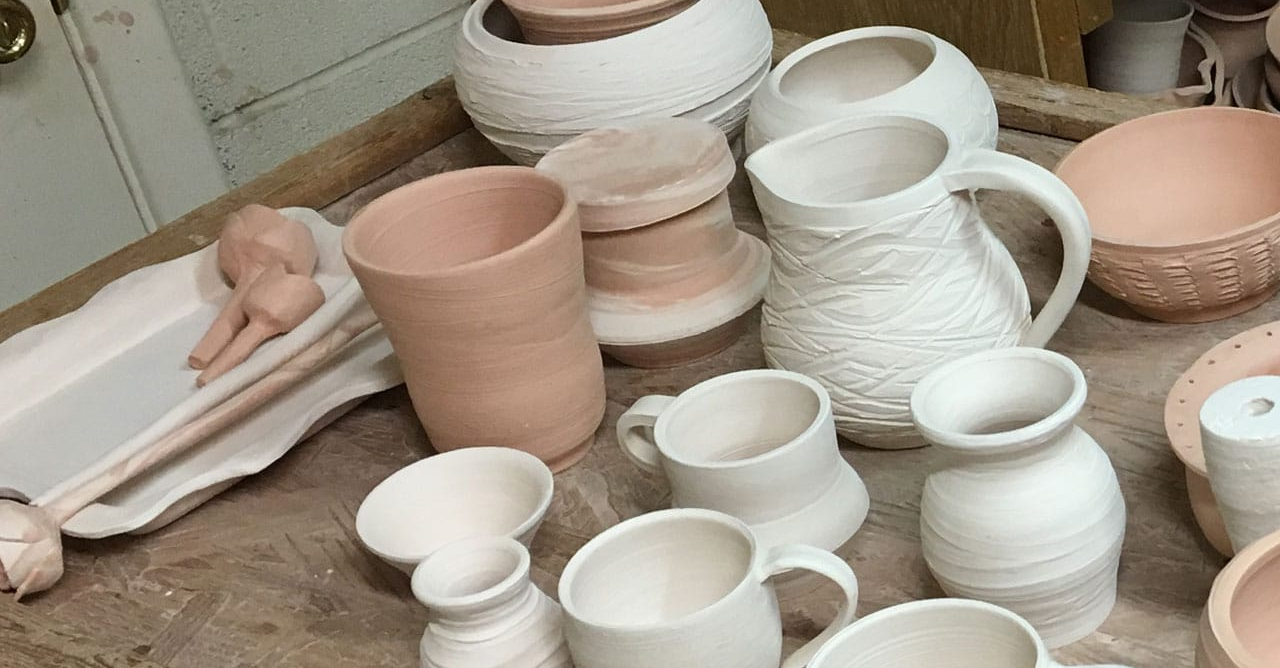
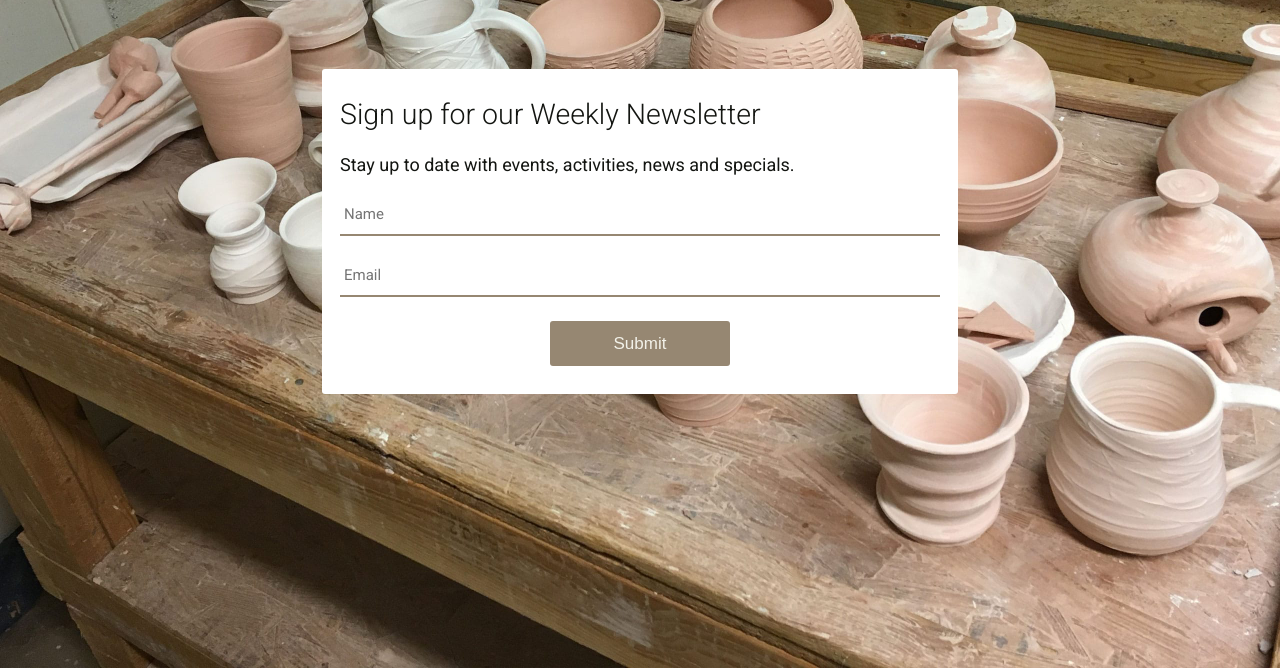
Before and after one commit to caep2015/Bent-Creek-Ceramics, a plain HTML site: page starter-files/newsletter.html in a window 1280 px wide. Shown: the part 132-800 px from the top of the page. Drawn offline with Linux system fonts and the light colour scheme.

Commit message:
added form with function

```diff
--- a/starter-files/newsletter.css
+++ b/starter-files/newsletter.css
@@ -1,3 +1,4 @@
+/*
 body {
   background-image: url("images/background-2.jpg");
 }
@@ -6,10 +7,188 @@ h2 {
   font-family: Merriweather;
   font-weight: 300;
   font-size: 175%;
-}
+} */
 
 h7 {
   font-size: 125%;
   font-weight: 400;
   text-align: center;
 }
+
+
+
+/*---codepen-- */
+body {
+  background-image: url("images/background-2.jpg");
+  background-size: cover;
+  backgroun-repeat: no-repeat;
+  font-family: "Roboto";
+  font-weight: 300;
+  color: #131511;
+  font-size: .9em;
+}
+
+.form {
+  width: 600px;
+  margin:auto;
+  background: white;
+  border-radius: 3px;
+  margin-top: 5em;
+  margin-bottom: 6em;
+  padding: 1.25em;
+  justify-content: center;
+}
+
+h2 {
+  font-size: 1.98em;
+  margin-bottom: .8em;
+  margin-top: .4em;
+  font-weight: 100;
+}
+
+h7 {
+  text-align: center;
+}
+
+.btn-primary {
+  box-shadow: 0;
+  border: none;
+  background-color: #968772;
+  border-color: #967343;
+  color: #F2F1E8;
+  outline: none;
+  -webkit-font-smoothing: subpixel-antialiased;
+  transition: all .5s;
+  padding: 10px 19px;
+  font-size: 17px;
+  line-height: 1.471;
+  width: 30%;
+  border-radius: 3px;
+  margin: auto;
+  margin-top: 1.44em;
+  margin-bottom: .55em;
+  display: inherit;
+
+}
+
+.btn-primary:hover {
+  background-color: #967343;
+  color: #F2F1E8;
+}
+
+.form-group {
+  position: relative;
+  opacity: 1;
+  transition: .6s;
+}
+
+.input-field-icon {
+  color: #968772;
+  font-size: 18px;
+  position: absolute;
+  right: 10px;
+  bottom: 12px;
+  transition: .6s;
+}
+
+.form-control {
+  transition: opacity .6s;
+  opacity: 1;
+  border: 0;
+  border-bottom: 2px solid #968772;
+  border-radius: 0;
+  background: white;
+  font-size: 15px;
+  line-height: 1.467;
+  padding: 4px;
+  height: 42px;
+  -webkit-appearance: none;
+}
+
+input {
+  transition: all 800ms;
+  font-family: "Roboto";
+  resize: none;  /* removes the resize handle */
+  overflow: auto; /* removes default scrolling bars in IE */
+  outline:none;
+  font-family:inherit;
+  box-sizing:border-box;
+  width: 100%;
+  padding: 0px 4px;
+  color: #968772;
+  margin-top: 1.25em;
+}
+
+
+.has-error input, .has-error  {
+  color: #e74c3c;
+  border-color: #e74c3c;
+}
+
+.has-error .input-field-icon {
+  color: #e74c3c;
+}
+
+.has-success input, .has-success  {
+  color: #2ecc71;
+  border-color: #2ecc71;
+}
+
+.has-success .input-field-icon {
+  color: #2ecc71;
+}
+
+
+input:focus  {
+  border-color: #48c9b0;
+  color: #097df2;
+}
+
+input:focus + .input-field-icon {
+  color: #34495e;
+}
+
+
+.social {
+  display: block;
+  margin: auto;
+  width: 500px;
+}
+
+.social li {
+  display: inline-block;
+  list-style: none;
+  margin: auto;
+  margin-right: 10px;
+}
+
+.social li a {
+  display:block;
+  text-decoration: none;
+  color: #999#;
+  border: 2px solid #999;
+  border-radius: 100%;
+  font-size: 26px;
+  width: 34px;
+  padding: 3px;
+  text-align: center;
+  transition: all .4s;
+}
+
+.social li a:hover {
+  background: #999;
+  color: white;
+}
+
+.social li a span {
+  margin-top: 4px;
+  text-align: center;
+}
+
+
+@media (max-width: 600px) {
+  .form {
+    width: 90%;
+    margin-top: 10%;
+  }
+}
--- a/starter-files/newsletter.html
+++ b/starter-files/newsletter.html
@@ -25,6 +25,24 @@
 
 
 <!--working on FORM at Codepen - transfer files here when done -->
+<div class="form">
+  <h2>Sign up for our Weekly Newsletter</h2>
+  <h7>Stay up to date with events, activities, news and specials.</h7>
+
+  <div class="form-group">
+    <input type="text" id="nameInput" class="form-control" value="" placeholder="Name" />
+    <label class="input-field-icon icon-user" for="login-name"></label>
+  </div>
+
+  <div class="form-group">
+    <input type="email" id="emailInput" class="form-control" value="" placeholder="Email" />
+    <label class="input-field-icon icon-email" for="login-email"></label>
+  </div>
+
+  <button type="submit" id="signupButton" class="btn btn-primary btn-lg btn-block">Submit</button>
+</div>
+
+
 
 
   <script type="text/javascript">
```
